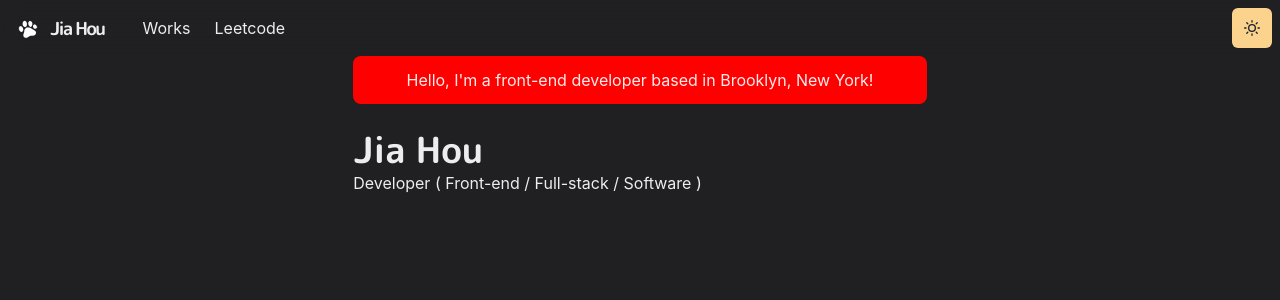
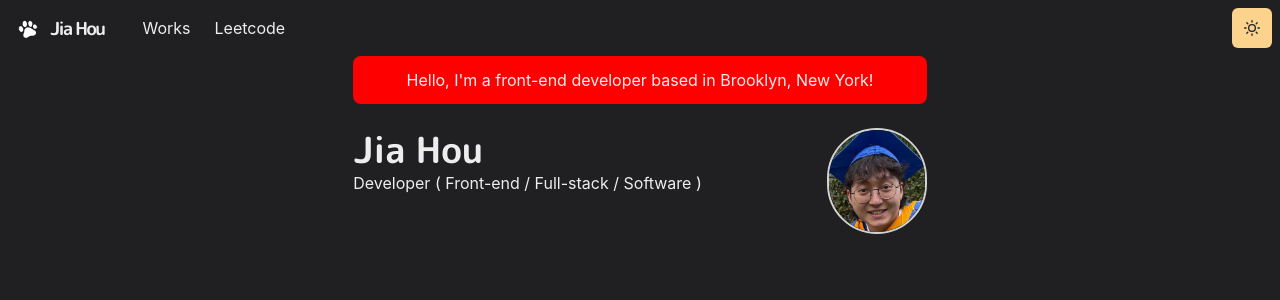
Before and after one commit to jaykaicheng/jaykaicheng-homepage, a Next.js app: page / in a window 1280 px wide. Shown: the top 300 px of the page. Built offline with nearby package versions, Linux system fonts and the light colour scheme.

Commit message:
added profile picture

```diff
--- a/pages/index.js
+++ b/pages/index.js
@@ -1,4 +1,4 @@
-import { Container, Box, Heading } from '@chakra-ui/react'
+import { Container, Box, Heading, Image } from '@chakra-ui/react'
 
 const Page = () => {
   return (
@@ -14,6 +14,23 @@
           </Heading>
 	        <p>Developer ( Front-end / Full-stack / Software )</p>
         </Box>
+        <Box
+          flexShrink={0}
+          mt={{base: 4, md: 0}}
+          ml={{md: 6}}
+          align="center"
+        >
+          <Image
+            borderColor="whiteAlpha.800"
+            borderWidth={2}
+            borderStyle="solid"
+            maxWidth="100px"
+            display="inline-block"
+            borderRadius="full"
+            src="/images/jia.jpg"
+            alt="Image of Jia"
+          />
+        </Box>
       </Box>
     </Container>
   )
```
Also changed, not shown: public/images/jia.jpg (added).
